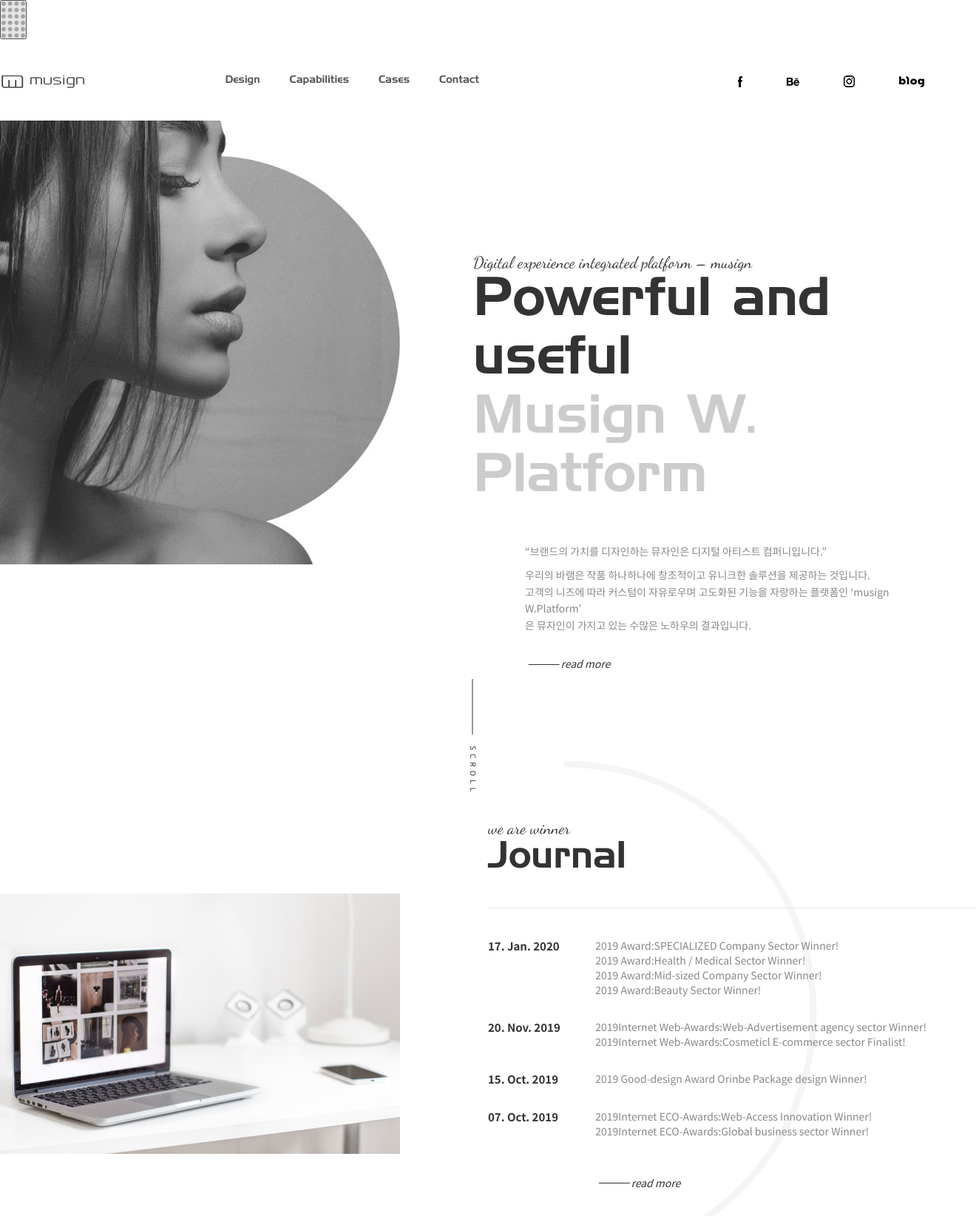
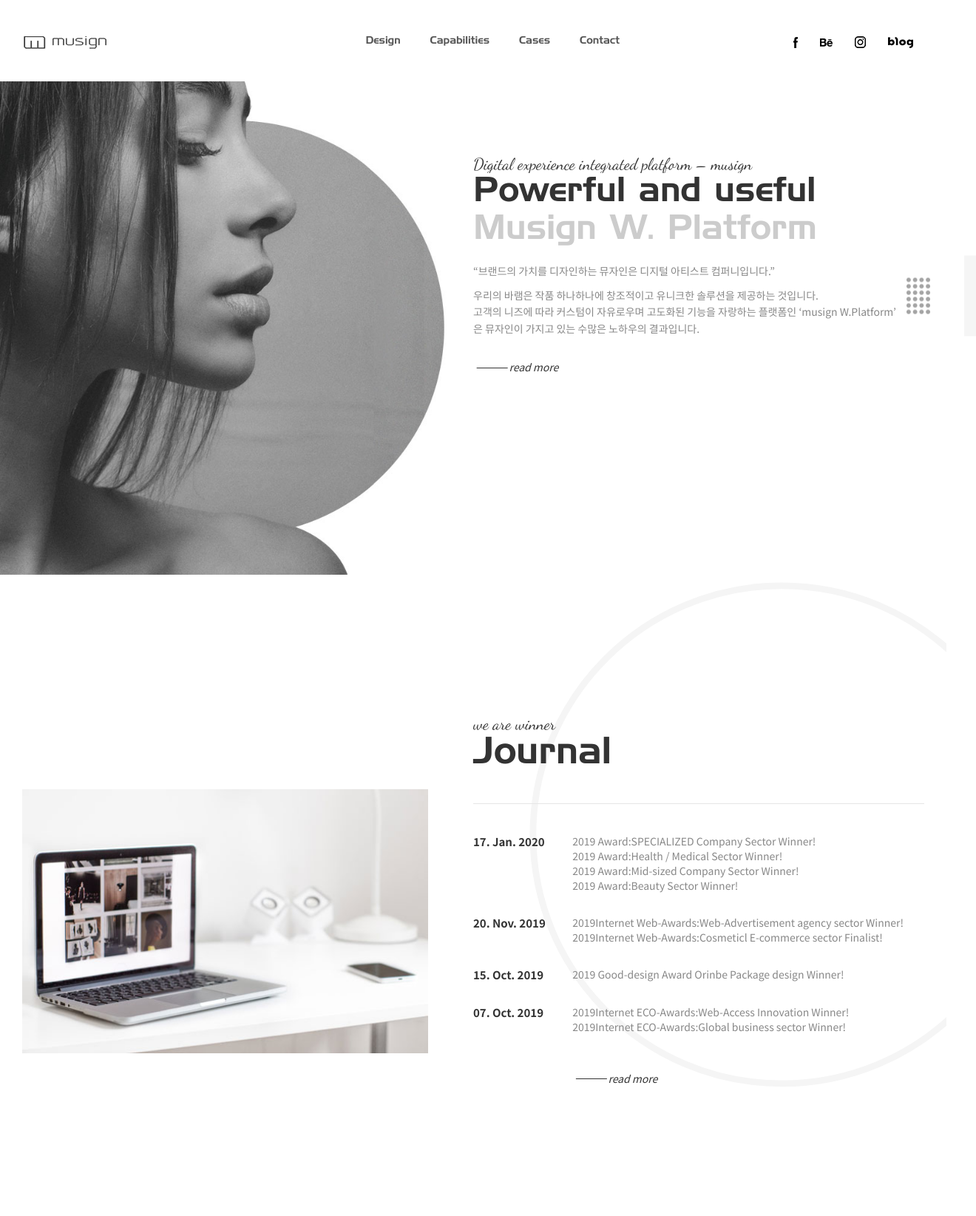
Before and after one commit to ymj633707/MUSIGN, a plain HTML site: page index.html in a window 1280 px wide. Shown: the whole page at 74% size, 1320 px wide, since content can reach past the window. After the commit the page ends 1588 px from the top, so only its background shows below. Drawn offline with nearby package versions, Linux system fonts and the light colour scheme.

Commit message:
Add files via upload

```diff
--- a/css/style.css
+++ b/css/style.css
@@ -12,21 +12,60 @@
 /*latout*/
 body {
   font-family: 'Noto Sans KR', sans-serif;
-  font-size: 14px; color: #333;
+  font-size: 14px;
+  color: #333;
 }
 
- .en {  font-family: 'Handel Gothic'; }
- .en_s {font-family: 'Dancing Script', cursive;}
+.en {
+  font-family: 'Handel Gothic';
+}
+
+.en_s {
+  font-family: 'Dancing Script', cursive;
+}
 
 .clearfix::after {
-  content:"";
+  content: "";
   display: block;
   clear: both;
 }
 
+/* menuOpen */
+.menuOpen {
+  position: fixed;
+  right: 0;
+  top: 50%;
+  transform: translateY(-50%);
+  padding: 30px 22px;
+}
+
+.menuOpen .open {
+  background: none;
+  border: none;
+  /* border: 0; */
+}
+
+.menuOpen .open::before {
+  content: "";
+  position: absolute;
+  right: -100px;
+  top: 0;
+  width: 100%;
+  height: 100%;
+  background: #f5f5f5;
+  z-index: -1;
+  transition: 0.3s;
+}
+
+.menuOpen .open:hover::before {
+  right: 0;
+  cursor: pointer;
+}
+
 /* header */
 header {}
- .innerheader{
+
+.innerheader {
   max-width: 1720px;
   margin: 0 auto;
   height: 110px;
@@ -36,24 +75,29 @@
 .innerheader .logo {
   float: left;
 }
- .innerheader .logo a{
+
+.innerheader .logo a {
   display: block;
   width: 100%;
   height: 100%;
 }
- .innerheader .logo a img{}
+
+.innerheader .logo a img {}
 
 .innerheader .mainmenu {
   float: right;
 }
- .innerheader .mainmenu .gnb{
+
+.innerheader .mainmenu .gnb {
   float: left;
 }
- .innerheader .mainmenu .gnb li{
+
+.innerheader .mainmenu .gnb li {
   float: left;
   margin: 0 20px;
 }
- .innerheader .mainmenu .gnb li a{
+
+.innerheader .mainmenu .gnb li a {
   display: block;
   color: #555;
 }
@@ -62,41 +106,51 @@
   float: left;
   margin-left: 300px;
 }
- .innerheader .mainmenu .sns li{
+
+.innerheader .mainmenu .sns li {
   float: left;
   margin: 0 20px;
 }
- .innerheader .mainmenu .sns li a{
+
+.innerheader .mainmenu .sns li a {
   display: block;
   padding: 0 10px;
 }
- .innerheader .mainmenu .sns li a img{}
+
+.innerheader .mainmenu .sns li a img {}
 
 /* visual */
 .visual {
   max-width: 1720px;
   margin: 0 auto;
 }
- .visual .mainImg{
+
+.visual .mainImg {
   float: left;
   width: 50%;
 }
+
 .visual .mainImg img {
   width: 90%;
 }
- .visual .mainTxt{
+
+.visual .mainTxt {
   float: left;
   width: 50%;
   margin-top: 180px;
 }
+
 .visual .mainTxt .tit {
   font-size: 72px;
 }
+
 .visual .mainTxt .tit {}
- .visual .mainTxt .tit span.gray{
+
+.visual .mainTxt .tit span.gray {
   color: #ccc;
 }
- .visual .mainTxt .txt{
+
+.visual .mainTxt .txt {
   padding: 50px 0 0 70px;
 }
 
@@ -105,23 +159,30 @@
   position: relative;
   padding: 190px 0 120px;
 }
-section.jurnal .scroll{
+
+section.jurnal .scroll {
   position: absolute;
-  left: 50%; top: 0;
+  left: 50%;
+  top: 0;
   transform: translateX(-50%);
-  font-size: 10px; /* font-size가 10보다 작아질순 없다. 0은가능 */
+  font-size: 10px;
+  /* font-size가 10보다 작아질순 없다. 0은가능 */
   letter-spacing: 5px;
   text-transform: uppercase;
   writing-mode: vertical-rl;
   padding-top: 90px;
 }
-section.jurnal .scroll::before{
+
+section.jurnal .scroll::before {
   content: "";
   position: absolute;
-  height: 75px; width: 1px;
+  height: 75px;
+  width: 1px;
   background-color: #333;
-  top: 0; left: 6px;
+  top: 0;
+  left: 6px;
 }
+
 section.jurnal .box .img {
   padding-top: 100px;
 }
@@ -131,20 +192,24 @@
   padding-top: 40px;
   margin-top: 40px;
 }
-section.jurnal .box ul li{
+
+section.jurnal .box ul li {
   overflow: hidden;
   margin-bottom: 30px;
 }
-section.jurnal .box ul li h3{
+
+section.jurnal .box ul li h3 {
   float: left;
   width: 22%;
   font-size: 15px;
 }
-section.jurnal .box ul li p{
+
+section.jurnal .box ul li p {
   float: left;
   width: 78%;
   color: #888;
 }
+
 section.jurnal .moreBtn {
   margin-left: 22%;
 }
@@ -161,6 +226,7 @@
   margin: 0 auto;
   overflow: hidden;
 }
+
 section .inner .box {
   float: left;
   width: 50%;
@@ -187,10 +253,12 @@
   line-height: 1.1;
   font-weight: normal;
 }
+
 .tit span {
   display: block;
 }
-.tit span b{
+
+.tit span b {
   font-weight: normal;
 }
 
@@ -204,30 +272,37 @@
   line-height: 1.6;
   margin-bottom: 10px;
 }
+
 .txt p b {
   font-weight: normal;
 }
+
 .moreBtn {
   position: relative;
   display: inline-block;
   color: #333;
   margin-top: 20px;
   padding-left: 45px;
-  transform: skewX(-15deg) translateX(5px); /*degree(각도)*/
+  transform: skewX(-15deg) translateX(5px);
+  /*degree(각도)*/
   transition: 0.3s;
 }
+
 .moreBtn:hover {
   transform: skewX(0deg) translateX(0px);
   font-weight: bold;
 }
+
 .moreBtn::before {
   content: "";
   width: 42px;
   height: 1px;
   background-color: #333;
   position: absolute;
-  left: 0; top: 52%;
+  left: 0;
+  top: 52%;
 }
+
 /* end 타이틀, 텍스트 */
 
 /* 이미지애니메이션 */
@@ -235,60 +310,89 @@
   position: relative;
   animation: imgAni 1s;
 }
-@keyframes imgAni{
-  0%{transform: translateY(50px);}
-  100%{transform: translateY(0px);}
+
+@keyframes imgAni {
+  0% {
+    transform: translateY(50px);
   }
+
+  100% {
+    transform: translateY(0px);
+  }
+}
+
 .img.animate__motion::after {
   content: "";
   position: absolute;
-  left: 0; top: 0;
-  height: 0%; width: 100%;
+  left: 0;
+  top: 0;
+  height: 0%;
+  width: 100%;
   background-color: #fff;
   animation: mask 1.2s;
 }
-@keyframes mask{
-  0%{height: 90%;}
-  100%{height: 0;}
+
+@keyframes mask {
+  0% {
+    height: 90%;
+  }
+
+  100% {
+    height: 0;
+  }
 }
 
 /* end 이미지애니메이션 */
 
 /* 텍스트 애니메이션 */
 .tit.animate__motion {}
-.tit.animate__motion span{
+
+.tit.animate__motion span {
   overflow: hidden;
 }
-.tit.animate__motion span b{
+
+.tit.animate__motion span b {
   display: block;
   animation: textAni 1.3s;
 }
-.txt.animate__motion p{
+
+.txt.animate__motion p {
   overflow: hidden;
 }
-.txt.animate__motion p b{
+
+.txt.animate__motion p b {
   display: block;
   animation: textAni 2s;
 }
 
-@keyframes textAni{
-  0%{opacity: 0;}
-  30%{
+@keyframes textAni {
+  0% {
+    opacity: 0;
+  }
+
+  30% {
     opacity: 0;
     transform: translateY(40px) skewY(8deg);
-    transform-origin: left top;}
+    transform-origin: left top;
+  }
 }
 
 /*  end 텍스트 애니메이션 */
 
 /* svg */
 .circleBox {}
-.circleBox .svgAni{}
-.circleBox .svgAni path{
-  stroke-dasharray: 3000px;
+
+.circleBox .svgAni {}
+
+.circleBox .svgAni path {
+  stroke-dasharray: 5995px;
+  stroke-dashoffset: 0;
 
 }
-.circleBox:hover .svgAni path {}
+
+.circleBox.animate__motion .svgAni path {
+  animation: dash 1.5s;
+}
 
 section.jurnal .circleBox {
   position: absolute;
@@ -297,3 +401,88 @@
   top: 100px;
   z-index: -1;
 }
+
+@keyframes dash {
+  0% {
+    stroke-dashoffset: 5995px;
+  }
+
+  100% {
+    stroke-dashoffset: 0;
+  }
+}
+
+/* 미디어쿼리 -- 반응형 */
+@media (max-width:1720px) {
+  .innerheader {
+    max-width: 100%;
+    padding: 0 30px;
+    box-sizing: border-box;
+  }
+
+  .innerheader .mainmenu .sns {
+    margin-left: 200px;
+  }
+
+  .visual .mainTxt {
+    margin-top: 150px;
+  }
+
+  .visual .mainTxt .tit {
+    font-size: 62px;
+  }
+}
+
+@media (max-width:1400px) {
+  .innerheader .mainmenu .sns li {
+    margin: 0 5px;
+  }
+
+  .visual .mainTxt {
+    margin-top: 100px;
+  }
+
+  .visual .mainTxt .tit {
+    font-size: 46px;
+  }
+
+  .visual .mainTxt .txt {
+    padding: 20px 0px 0px 0px;
+  }
+
+  .img.img img {
+    width: 100%;
+  }
+
+  /* .img img
+    width: 100% !important; */
+
+section .inner {
+  width: 100%;
+  padding: 0 30px;
+  box-sizing: border-box;
+}
+
+section.jurnal {
+  overflow: hidden;
+}
+
+section.jurnal .scroll {
+  display: none;
+}
+
+section.jurnal .circleBox {
+  right: -10%;
+  top: 0;
+}
+
+section.jurnal .box img {
+  width: 90%;
+}
+}
+
+@media (max-width:1024px) {
+  .innerheader {
+    height: 80px;
+    line-height: 80px;}
+}
```
Lines whose indentation alone changed are shown as unchanged.
